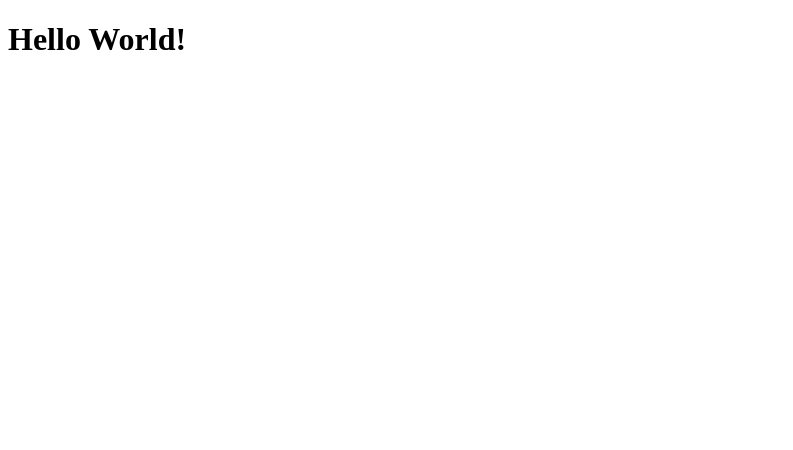
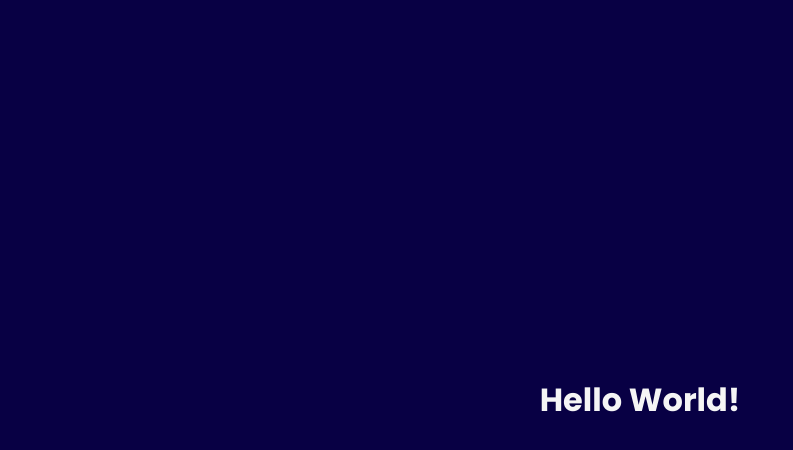
Before and after one commit to AbdRahmenAmri/AbdRahmenAmri.github.io, an Angular app: page / in a window 1280 px wide. Shown: the top 450 px of the page, without its empty margins (0-793 px from the left). Built offline with nearby package versions, Linux system fonts and the light colour scheme.

Commit message:
Add Global Colors && Fonts

```diff
--- a/src/styles.css
+++ b/src/styles.css
@@ -1 +1,24 @@
 /* You can add global styles to this file, and also import other style files */
+@import url('https://fonts.googleapis.com/css2?family=Poppins:ital,wght@0,100;0,200;0,300;0,400;0,500;0,600;0,700;0,800;0,900;1,100;1,200;1,300;1,400;1,500;1,600;1,700;1,800;1,900&display=swap');
+:root{
+    --bgColor : rgb(8, 0, 68);
+    --lightTextColor : rgb(245, 245, 245);
+    --orangePink: rgb(255, 100, 76);
+}
+
+*{
+    margin: 0;
+    padding: 0;
+    box-sizing: border-box;
+    color: var(--lightTextColor);
+    font-family: 'Poppins', sans-serif;
+}
+
+body{
+    background-color: var(--bgColor);
+    overflow: hidden;
+    display: grid;
+    place-content: center;
+    width: 100%;
+    height: 100vh;
+}
```
